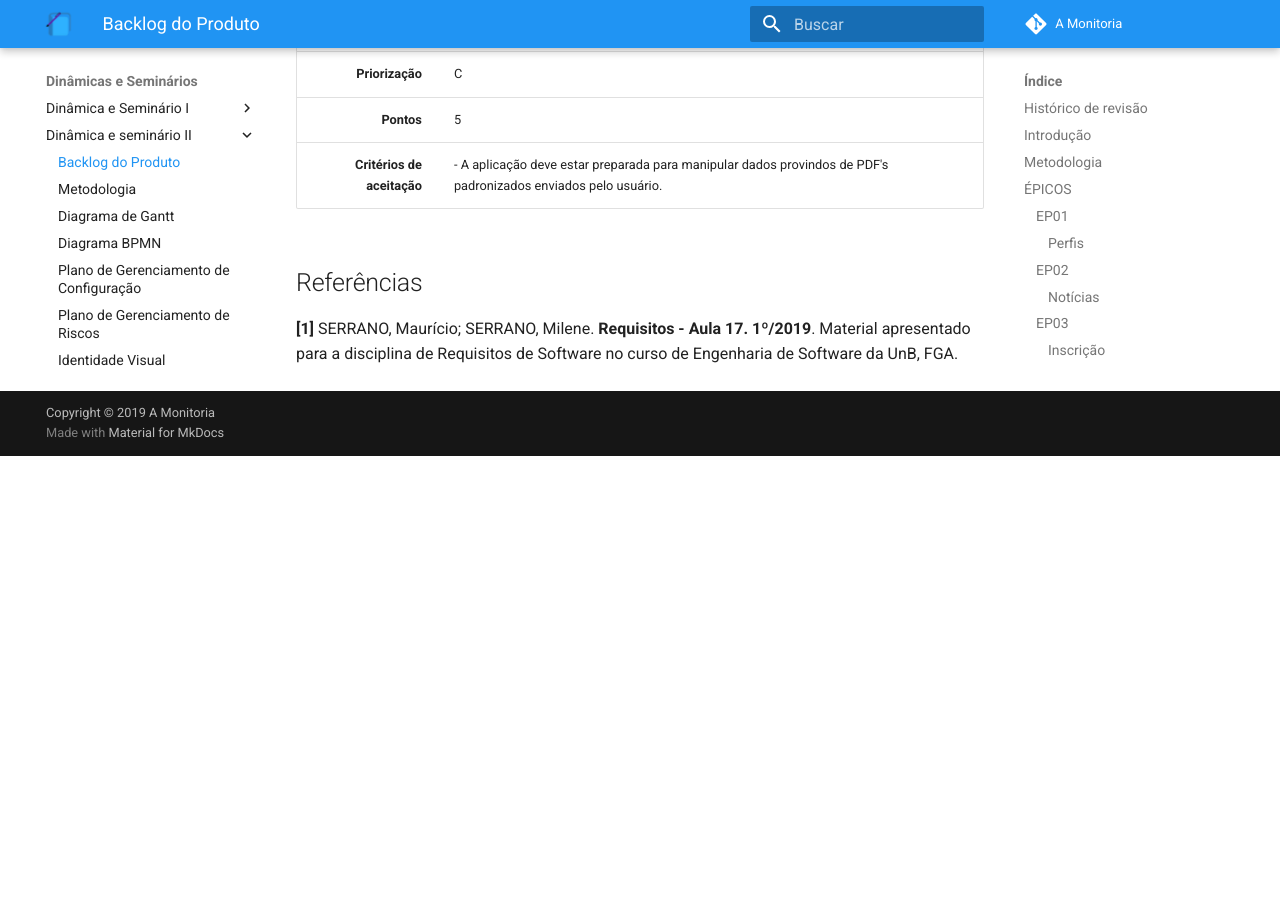
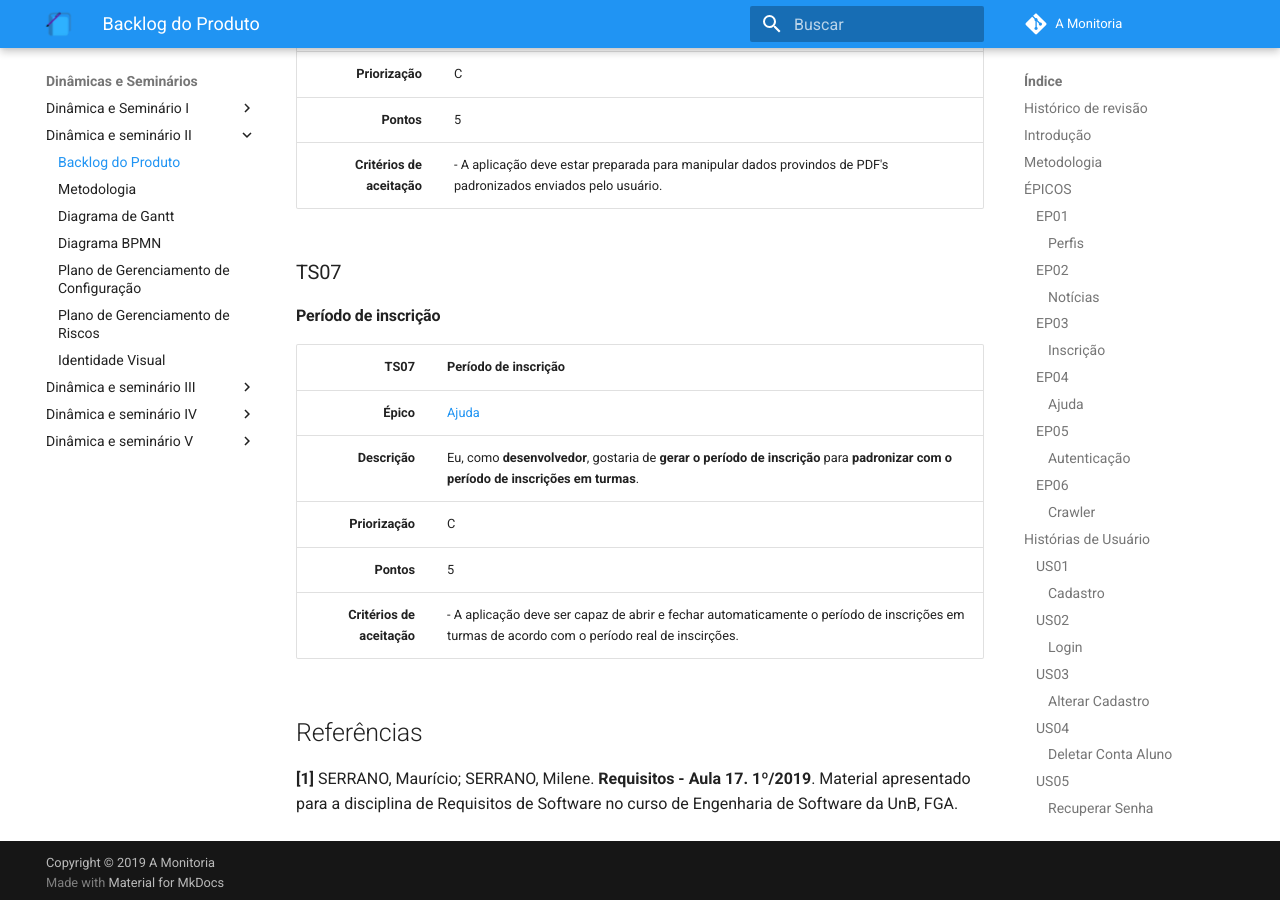
Before and after one commit to 2019-2-arquitetura-desenho/wiki, an MkDocs documentation site: the page built from docs/dinamica_seminario_II/backlog_do_produto.md, in a window 1280 px wide and 900 px high, scrolled down 17983 px. Built offline with MkDocs 1.6.1 and Material for MkDocs 9.7.7, drawn with Linux system fonts in a browser that asks for light colours; comment, search, counter and statistics services are not loaded; old or Windows-style settings are respelled for this version of MkDocs; before the commit the page ends 18439 px from its top, so only the background shows below that.

Commit message:
Adding TS07.
Signed-off-by: Rafael Makaha <rafael.makaha@gmail.com>

```diff
--- a/docs/dinamica_seminario_II/backlog_do_produto.md
+++ b/docs/dinamica_seminario_II/backlog_do_produto.md
@@ -459,6 +459,18 @@
 | **Pontos** | 5 |
 | **Critérios de aceitação** | -  A aplicação deve estar preparada para manipular dados provindos de PDF's padronizados enviados pelo usuário. |
 
+### TS07
+#### Período de inscrição
+
+| TS07 | Período de inscrição|
+| ---: | :---------- |
+| **Épico** | [Ajuda](#ep05) |
+| **Descrição** | Eu, como **desenvolvedor**, gostaria de **gerar o período de inscrição** para **padronizar com o período de inscrições em turmas**. |
+| **Priorização** | C |
+| **Pontos** | 5 |
+| **Critérios de aceitação** | -  A aplicação deve ser capaz de abrir e fechar automaticamente o período de inscrições em turmas de acordo com o período real de inscirções. |
+
+
 
 ## Referências
 
```
